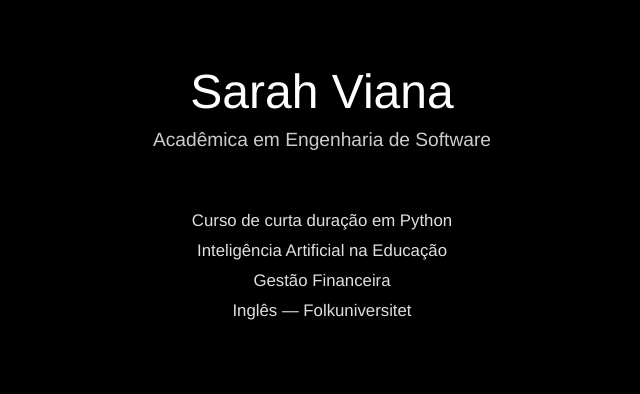
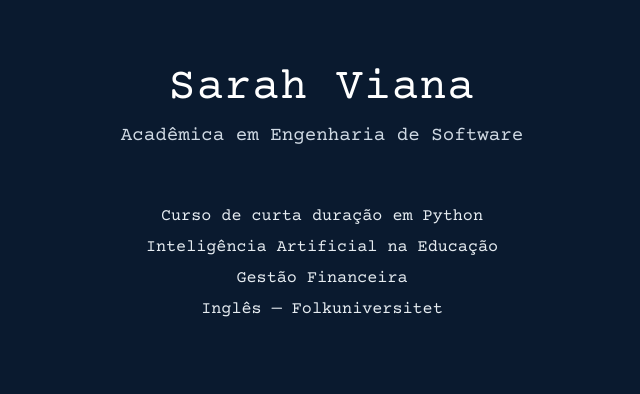
Before and after one commit to sarahgabriella2206/sarahgabriella2206.github.io, a plain HTML site: page index.html in a window 1280 px wide. Shown: the part 203-597 px from the top of the page, without its empty margins (318-958 px from the left). Drawn offline with nearby package versions, Linux system fonts and the light colour scheme.

Commit message:
Update index.html
Signed-off-by: Sarah Viana <sarahviana475@gmail.com>

```diff
--- a/index.html
+++ b/index.html
@@ -4,13 +4,14 @@
   <meta charset="UTF-8" />
   <meta name="viewport" content="width=device-width, initial-scale=1.0"/>
   <title>Sarah Viana</title>
+  <link href="https://fonts.googleapis.com/css2?family=Courier+Prime&display=swap" rel="stylesheet">
   <style>
     body {
       margin: 0;
       padding: 0;
-      background-color: #000;
-      color: #fff;
-      font-family: 'Helvetica Neue', Helvetica, Arial, sans-serif;
+      background-color: #0a1a2f;
+      color: #ffffff;
+      font-family: 'Courier Prime', monospace;
       display: flex;
       justify-content: center;
       align-items: center;
@@ -19,28 +20,27 @@
 
     .content {
       text-align: center;
-      max-width: 600px;
+      max-width: 700px;
       padding: 60px 20px;
     }
 
     h1 {
-      font-size: 3rem;
-      margin: 0 0 10px;
-      font-weight: 300;
+      font-size: 2.8rem;
+      margin: 0 0 12px;
+      font-weight: normal;
+      letter-spacing: 1px;
     }
 
     .subheading {
       font-size: 1.2rem;
-      font-weight: 300;
+      color: #cfd9e3;
       margin-bottom: 60px;
-      color: #ccc;
     }
 
     .section p {
-      margin: 10px 0;
+      margin: 12px 0;
       font-size: 1.05rem;
-      font-weight: 300;
-      color: #e0e0e0;
+      color: #e6ecf1;
     }
   </style>
 </head>
```
